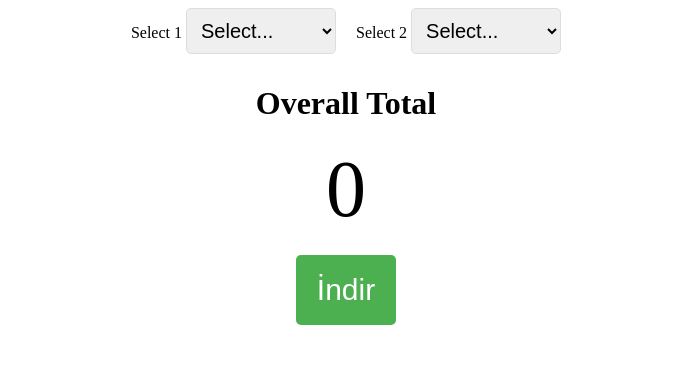
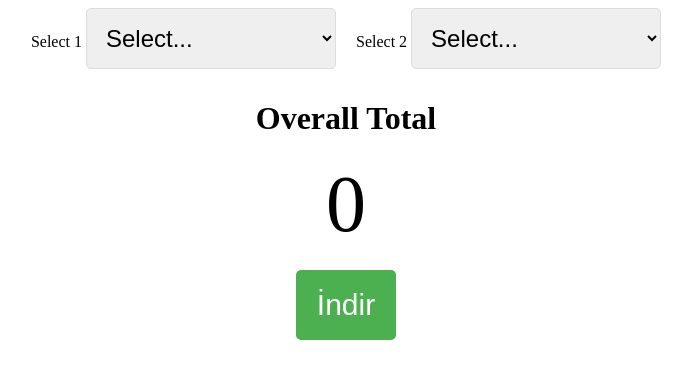
Before and after one commit to Turkmen1Mehmet/counterapp, a plain HTML site: page index.html in a window 1280 px wide. Shown: the whole page, without its empty margins (294-986 px from the left). Drawn offline with Linux system fonts and the light colour scheme.

Commit message:
Update index.html

```diff
--- a/index.html
+++ b/index.html
@@ -51,11 +51,11 @@
       margin-bottom: 20px;
     }
     .select-container select {
-      font-size: 20px;
-      padding: 10px;
+      font-size: 24px;
+      padding: 15px;
       border-radius: 5px;
       border: 1px solid #ddd;
-      width: 150px;
+      width: 250px;
     }
     .selected-items {
       text-align: center;
@@ -67,7 +67,7 @@
     }
     #download-btn {
       font-size: 30px;
-      padding: 15px 50px; /* Yatayda ve dikeyde padding artırıldı */
+      padding: 15px 50px;
       background-color: #4CAF50;
       color: white;
       border: none;
@@ -206,8 +206,6 @@
           <option value="KAZ1 - Konsinye Aksesuar">KAZ1 - Konsinye Aksesuar</option>
           <option value="MAS0 - Maske Giyim">MAS0 - Maske Giyim</option>
           <option value="ST9 - Standar Dışı Aksesuar">ST9 - Standar Dışı Aksesuar</option>
-
-          <!-- Add more options here as needed -->
         </select>
         <div id="selected1" class="selected-items"></div>
       </div>
```
